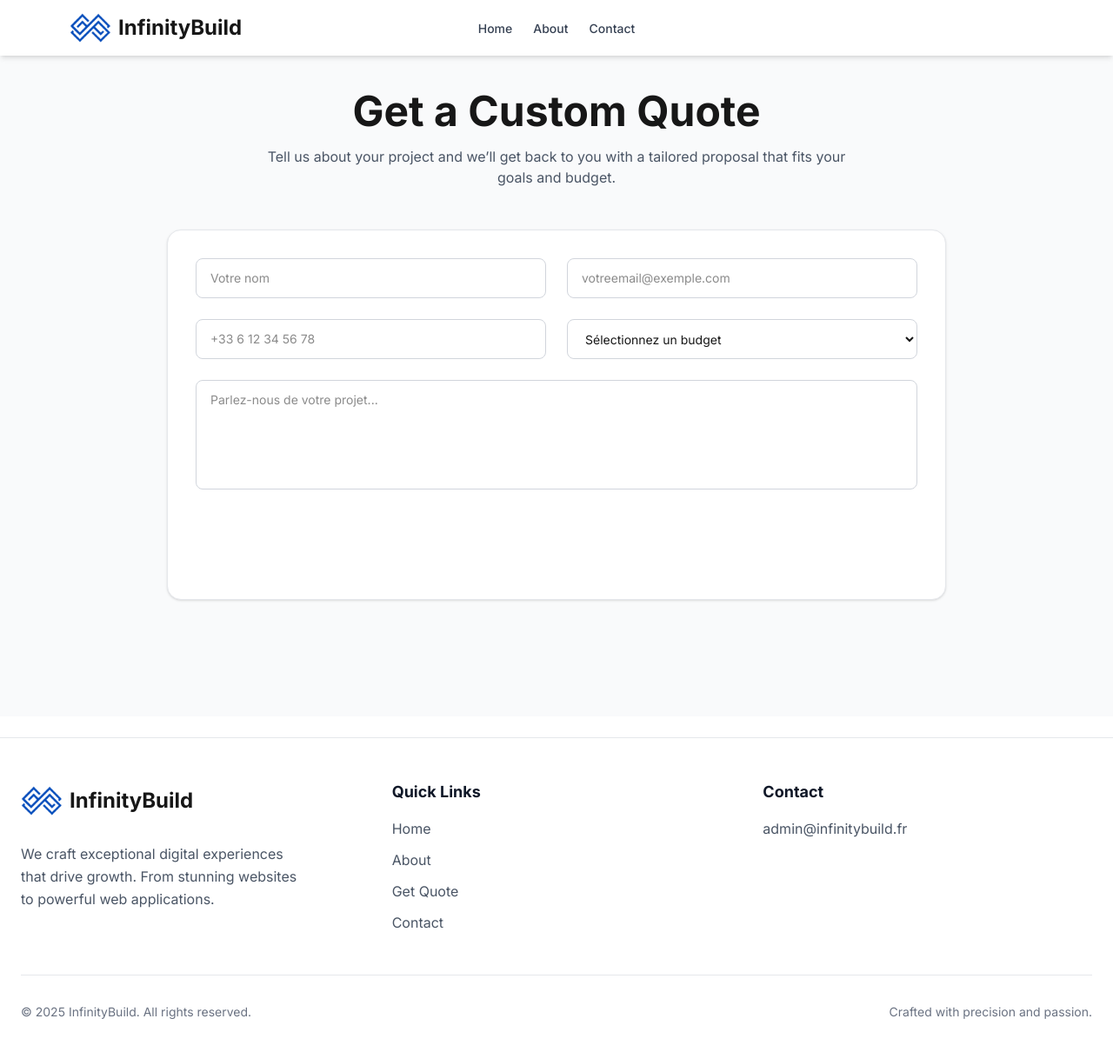
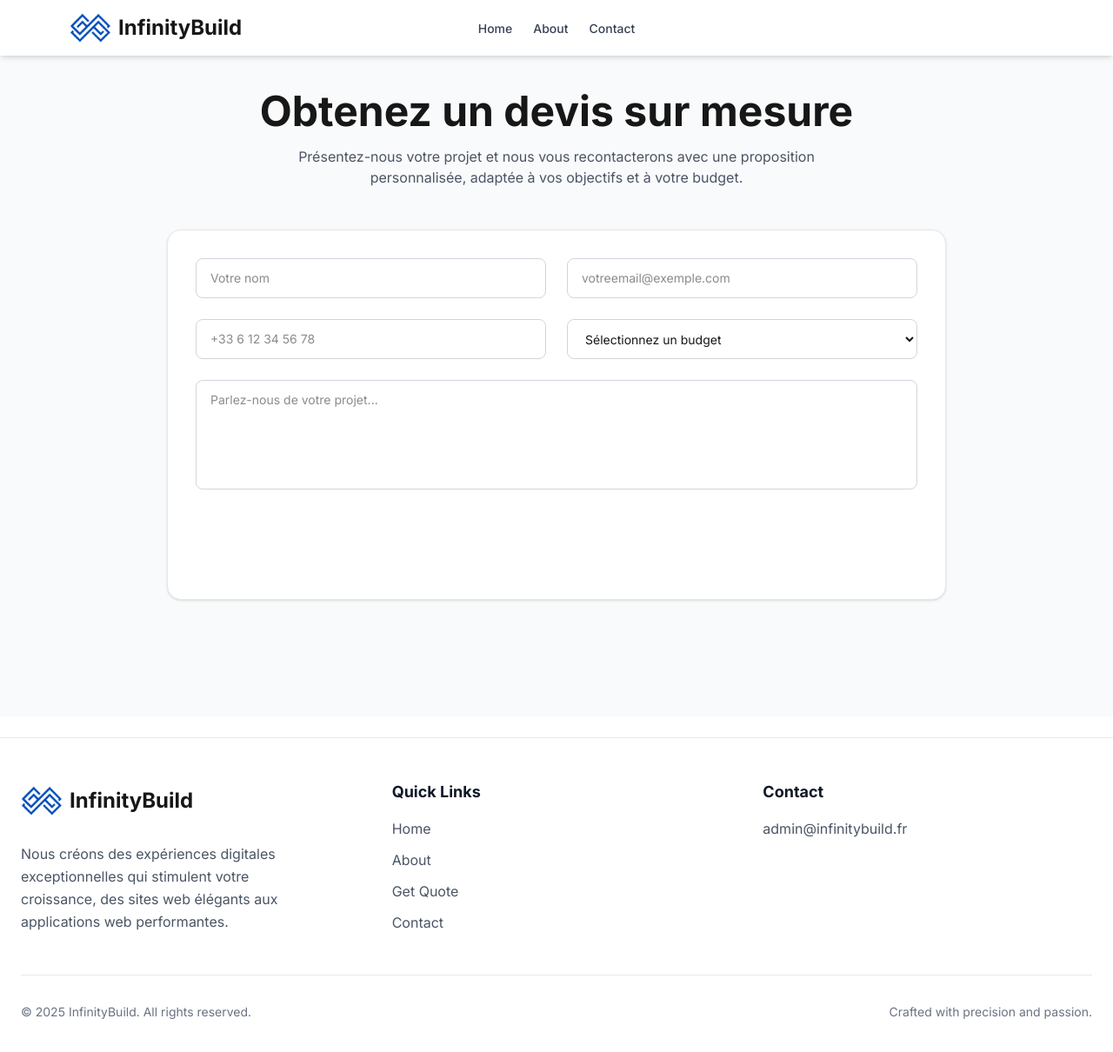
Before and after one commit to Ahmedjalalz/Infinitybuild, a Next.js app: page /get-quote in a window 1280 px wide. Shown: the top 1210 px of the page at 87% size. Built offline with nearby package versions, Linux system fonts and the light colour scheme.

Commit message:
French Footer

```diff
--- a/src/app/get-quote/page.jsx
+++ b/src/app/get-quote/page.jsx
@@ -5,11 +5,11 @@ export default function GetQuotePage() {
     <section className="min-h-screen bg-gray-50 my-6 px-6 py-20">
       <div className="max-w-5xl mx-auto text-center mb-12">
         <h1 className="text-5xl font-bold mb-4">
-          Get a <span className='text-[var(--primary-color)]'>Custom Quote</span>
+          Obtenez un <span className='text-[var(--primary-color)]'>devis sur mesure</span>
         </h1>
         <p className="text-gray-600 max-w-2xl mx-auto">
-          Tell us about your project and we’ll get back to you with a tailored
-          proposal that fits your goals and budget.
+          Présentez-nous votre projet et nous vous recontacterons avec une
+          proposition personnalisée, adaptée à vos objectifs et à votre budget.
         </p>
       </div>
 
--- a/src/components/Footer.jsx
+++ b/src/components/Footer.jsx
@@ -23,8 +23,9 @@ const Footer = () => {
               </p>
             </div>
             <p className="text-gray-600 max-w-xs leading-relaxed">
-              We craft exceptional digital experiences that drive growth. From stunning websites to powerful web applications.
+              Nous créons des expériences digitales exceptionnelles qui stimulent votre croissance, des sites web élégants aux applications web performantes.
             </p>
+
           </div>
 
           {/* Center: Quick Links */}
```
